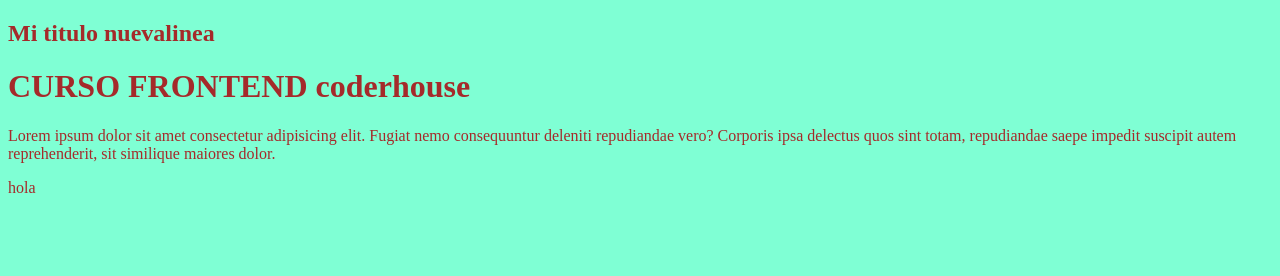
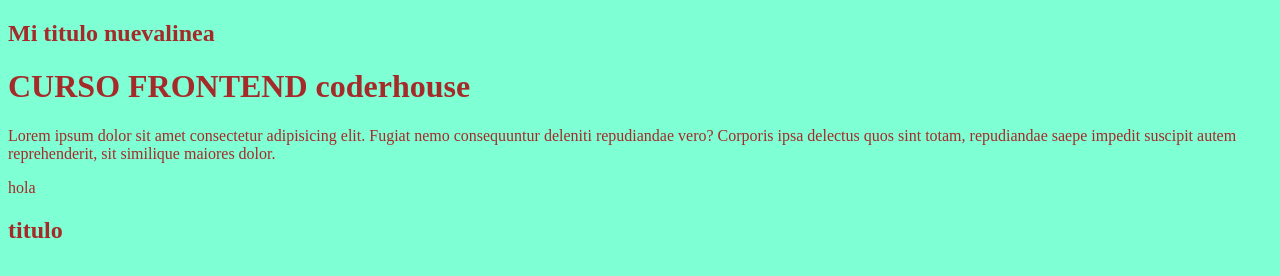
Before and after one commit to fjo1992/facundoj-oliva-28125, a plain HTML site: page index.html in a window 1280 px wide. Drawn offline with Linux system fonts and the light colour scheme.

Commit message:
agregue un titulo

```diff
--- a/index.html
+++ b/index.html
@@ -14,6 +14,7 @@
     <div>
         <span>hola</span>
     </div>
+    <div><h2>titulo</h2></div>
 
 </body>
 </html>
```
